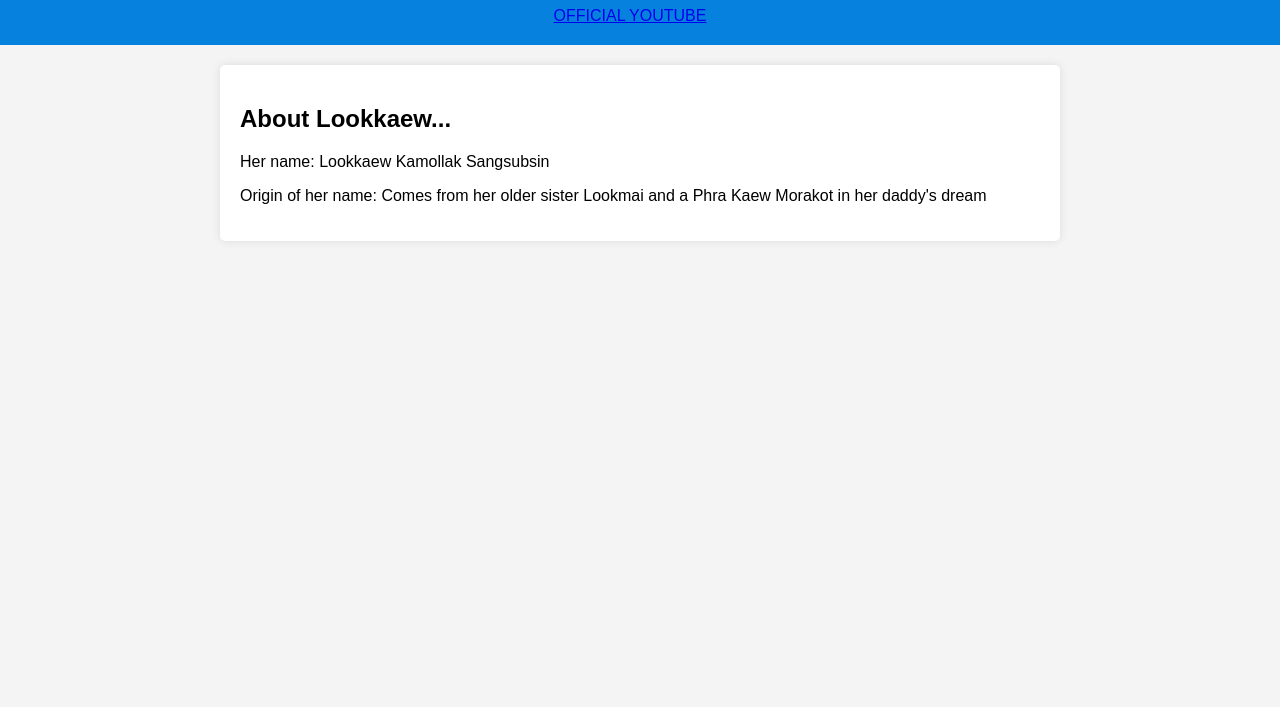
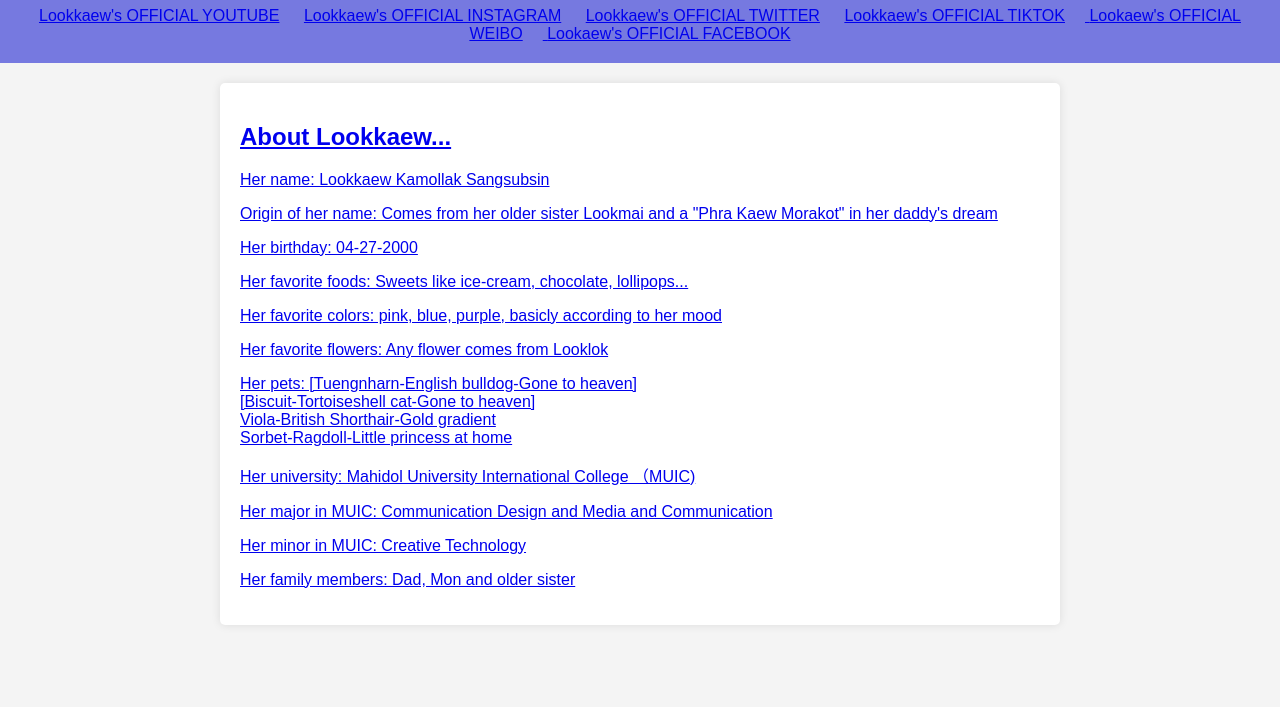
Before and after one commit to Timeout-LK/LK-Space, a plain HTML site: page index.html in a window 1280 px wide. Shown: the part 93-800 px from the top of the page. Drawn offline with Linux system fonts and the light colour scheme.

Commit message:
Update index.html

```diff
--- a/index.html
+++ b/index.html
@@ -14,7 +14,7 @@
     }
 
     header {
-        background-color: #0781de;
+        background-color: #7679e0;
         color: white;
         padding: 20px;
         text-align: center;
@@ -48,7 +48,12 @@
         <h1>Welcome to lookkaew and Looklok's Space</h1>
         <nav>
             <ul>
-                <li><a href="https://www.youtube.com/@lookkaeww_k/..."> OFFICIAL YOUTUBE</a></li>
+                <li><a href="https://www.youtube.com/@lookkaeww_k/..."> Lookkaew's OFFICIAL YOUTUBE</a></li>
+                <li><a href="https://www.instagram.com/lookkaeww_k">Lookkaew's OFFICIAL INSTAGRAM</a></li>
+                <li><a href="https://twitter.com/Lookkaeww_k">Lookkaew's OFFICIAL TWITTER</a></li>
+                <li><a href="https://www.tiktok.com/@lookkaeww_k ">Lookkaew's OFFICIAL TIKTOK</li>
+                <li><a href="https://weibo.com/u/7880119532">Lookaew's OFFICIAL WEIBO</li>
+                <li><a href=https://www.facebook.com/p/Lookkaew-K...>Lookaew's OFFICIAL FACEBOOK</li>
             </ul>
         </nav>
     </header>
@@ -56,7 +61,20 @@
     <section id="About Lookkaew">
         <h2>About Lookkaew...</h2>
         <P>Her name: Lookkaew Kamollak Sangsubsin</P>
-        <p>Origin of her name: Comes from her older sister Lookmai and a Phra Kaew Morakot in her daddy's dream </p>
+        <p>Origin of her name: Comes from her older sister Lookmai and a "Phra Kaew Morakot" in her daddy's dream </p>
+        <p>Her birthday: 04-27-2000</p>
+        <p>Her favorite foods: Sweets like ice-cream, chocolate, lollipops...</p>
+        <p>Her favorite colors: pink, blue, purple, basicly according to her mood</p>
+        <p>Her favorite flowers: Any flower comes from Looklok</p>
+        <p>Her pets: [Tuengnharn-English bulldog-Gone to heaven]</br>
+            [Biscuit-Tortoiseshell cat-Gone to heaven]</br>
+            Viola-British Shorthair-Gold gradient</br>
+            Sorbet-Ragdoll-Little princess at home
+        </p>
+        <p>Her university: Mahidol University International College （MUIC)</p>
+        <p>Her major in MUIC: Communication Design and Media and Communication</p>
+        <p>Her minor in MUIC: Creative Technology</p>
+        <P>Her family members: Dad, Mon and older sister</P>
     </section>
 </body>
 
```
